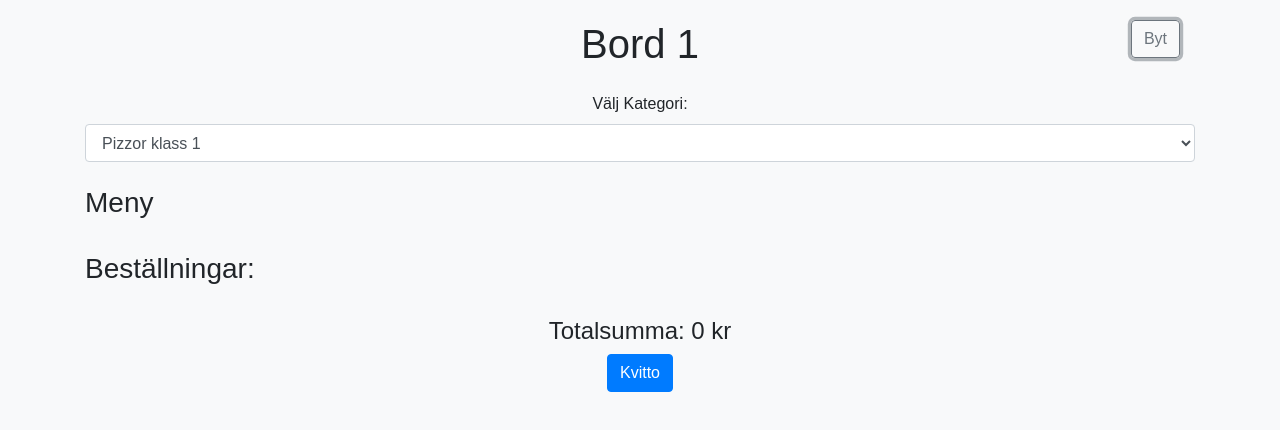
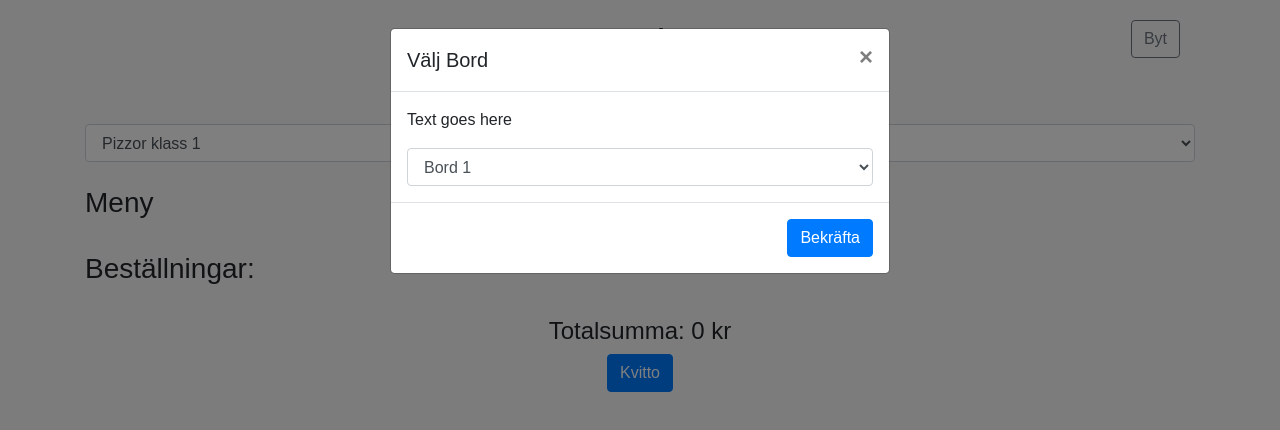
Before and after one commit to Minedflayer/labb-3-DVGA11, a plain HTML site: page pages/bestall.html in a window 1280 px wide. Both pictures are taken after a click on the button "Byt". Drawn offline with nearby package versions, Linux system fonts and the light colour scheme.

Commit message:
påbörjat bordbyte

```diff
--- a/pages/bestall.html
+++ b/pages/bestall.html
@@ -16,6 +16,33 @@
             <h1>Bord 1</h1>
             <button type="button" class="btn btn-outline-secondary float-right" id="changeTable">Byt</button>
         </div>
+
+        <!--Välja Bord-->
+        <div class="modal fade" id="tableModal" tabindex="-1" aria-labelledby="tableModalLabel" aria-hidden="true">
+            <div class="modal-dialog">
+                <div class="modal-content">
+                    <div class="modal-header">
+                        <h5 class="modal-title" id="tableModalLabel">Välj Bord</h5>
+                        <button type="button" class="close" data-dismiss="modal" aria-label="Close">
+                            <span aria-hidden="true">&times;</span>
+                        </button>
+                    </div>
+                    <div class="modal-body">
+                        <p>Text goes here</p>
+                        <select class="form-control" id="select-table">
+                            <option value="1">Bord 1</option>
+                            <option value="2">Bord 2</option>
+                            <option value="3">Bord 3</option>
+                        </select>
+                    </div>
+                    <div class="modal-footer">
+                        <button type="button" class="btn btn-primary" id="confirmTableChange">Bekräfta</button>
+                    </div>
+                </div>
+            </div>
+        </div>
+
+
         <div class="category-selector text-center mt-4">
             <label for="selectFood">Välj Kategori:</label>
             <select class="form-control" id="selectFood">
@@ -41,12 +68,14 @@
         </div>
         <div class="total mt-4 text-center">
             <h4>Totalsumma: <span id="totalAmount">0 kr</span></h4>
-            <button type="button" class="btn btn-primary" id="viewReceipt" data-toggle="modal" data-target="#exampleModal">Kvitto</button>
+            <button type="button" class="btn btn-primary" id="viewReceipt" data-toggle="modal"
+                data-target="#exampleModal">Kvitto</button>
         </div>
     </div>
 
     <!-- Modal -->
-    <div class="modal fade" id="exampleModal" tabindex="-1" role="dialog" aria-labelledby="exampleModalLabel" aria-hidden="true">
+    <div class="modal fade" id="exampleModal" tabindex="-1" role="dialog" aria-labelledby="exampleModalLabel"
+        aria-hidden="true">
         <div class="modal-dialog" role="document">
             <div class="modal-content">
                 <div class="modal-header">
@@ -128,6 +157,37 @@
                 ]
 
             };
+
+
+            let tableSelected = '1';
+            let tableList = {
+                1: [],
+                2: [],
+                3: []
+            };
+
+            $("#changeTable").click(function () {
+                $("#tableModal").modal('show');
+            });
+
+            $("#confirmTableChange").click(function () {
+                tableSelected = $("#select-table").val();
+                $('#tableModal').modal('hide');
+            })
+
+            // Uppdatera efter att ha bytt bord
+            function updateOrderList() {
+                $('#orderList').empty(); // Rensa orderlistan
+                totalAmount = 0;
+
+                orders[tableSelected].forEach(order => {
+                    addOrder(order);
+                });
+            }
+
+
+
+
 
             $("#selectFood").change(function () {
                 let selectedCategory = $(this).val();
@@ -243,8 +303,11 @@
 
                 $('#exampleModal').modal('hide');
             })
+            updateOrderList();
+
         });
 
     </script>
 </body>
+
 </html>
```
Lines whose indentation alone changed are shown as unchanged.
